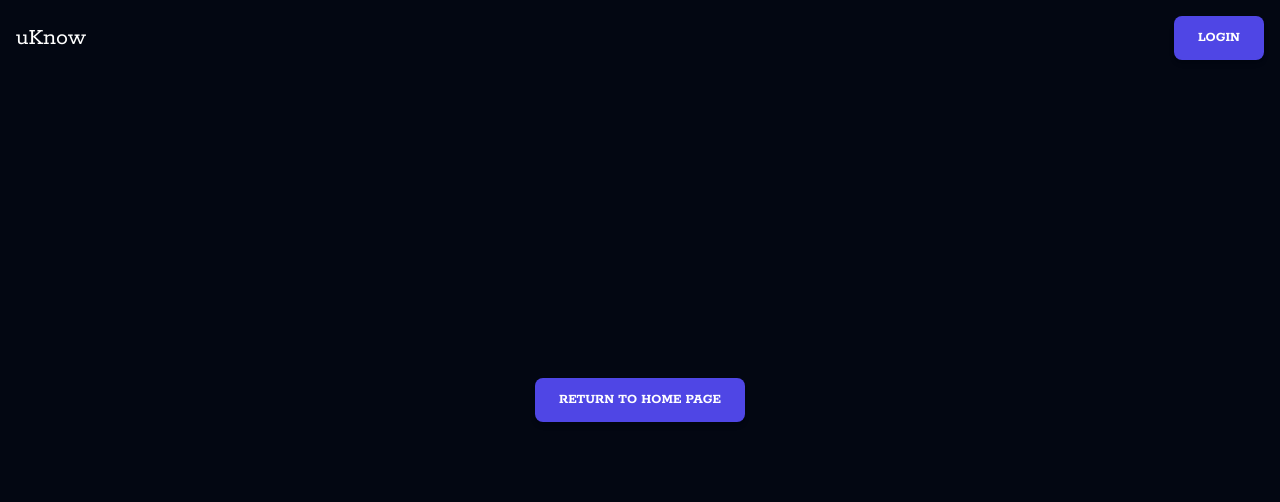
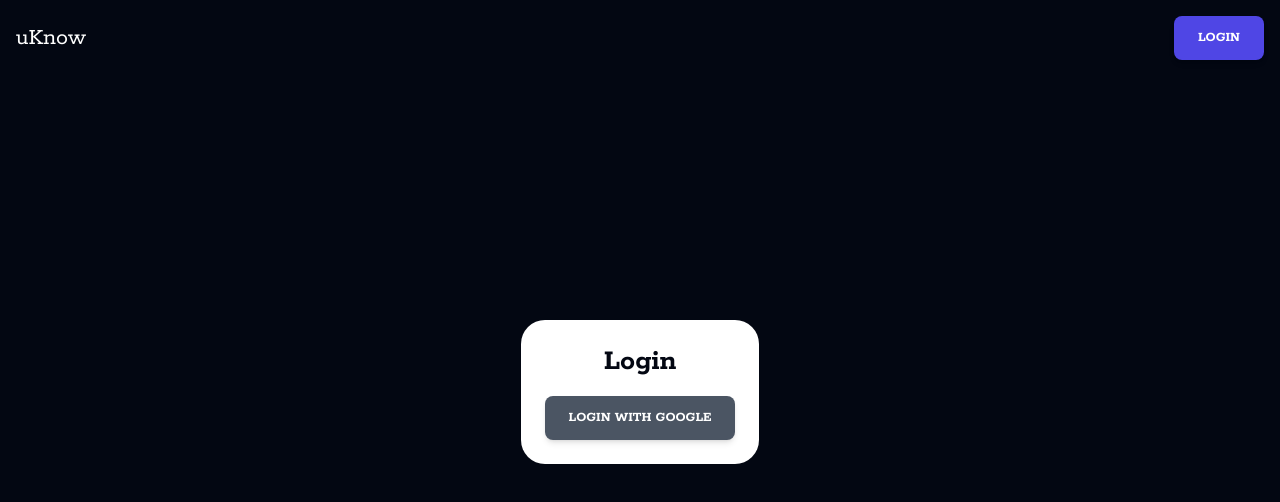
Before and after one commit to SomebodyBlacked/uKnow, a Next.js app: page /login in a window 1280 px wide. Shown: the top 502 px of the page. Built offline with nearby package versions, Linux system fonts and the light colour scheme; no server answers.

Commit message:
refactor login page to use SecondaryButton for Google login and update authentication logic

```diff
--- a/src/app/login/page.js
+++ b/src/app/login/page.js
@@ -6,6 +6,7 @@ import Cookies from 'js-cookie';
 import Button from '@/components/Button';
 import { useAuth } from '@/context/AuthContext';
 import { useRouter } from 'next/navigation';
+import SecondaryButton from '@/components/SecondaryButton';
 
 export default function LoginPage() {
   const router = useRouter();
@@ -25,17 +26,17 @@ export default function LoginPage() {
 
   return (
     <div className="min-h-[calc(100vh-200px)] flex items-center justify-center">
-      {isAuthenticated && (
+      {!isAuthenticated && (
         <div className="bg-white rounded-3xl">
           <div className="p-6 space-y-4">
             <h1 className="text-3xl font-bold text-center text-gray-950">Login</h1>
-            <Button onClick={handleGoogleLogin}>
+            <SecondaryButton onClick={handleGoogleLogin}>
               Login with Google
-            </Button>
+            </SecondaryButton>
           </div>
         </div>
       )}
-      {!isAuthenticated && (
+      {isAuthenticated && (
         <div className="mt-4 text-center">
           <Button onClick={() => router.push('/')}>
             Return to Home Page
```
